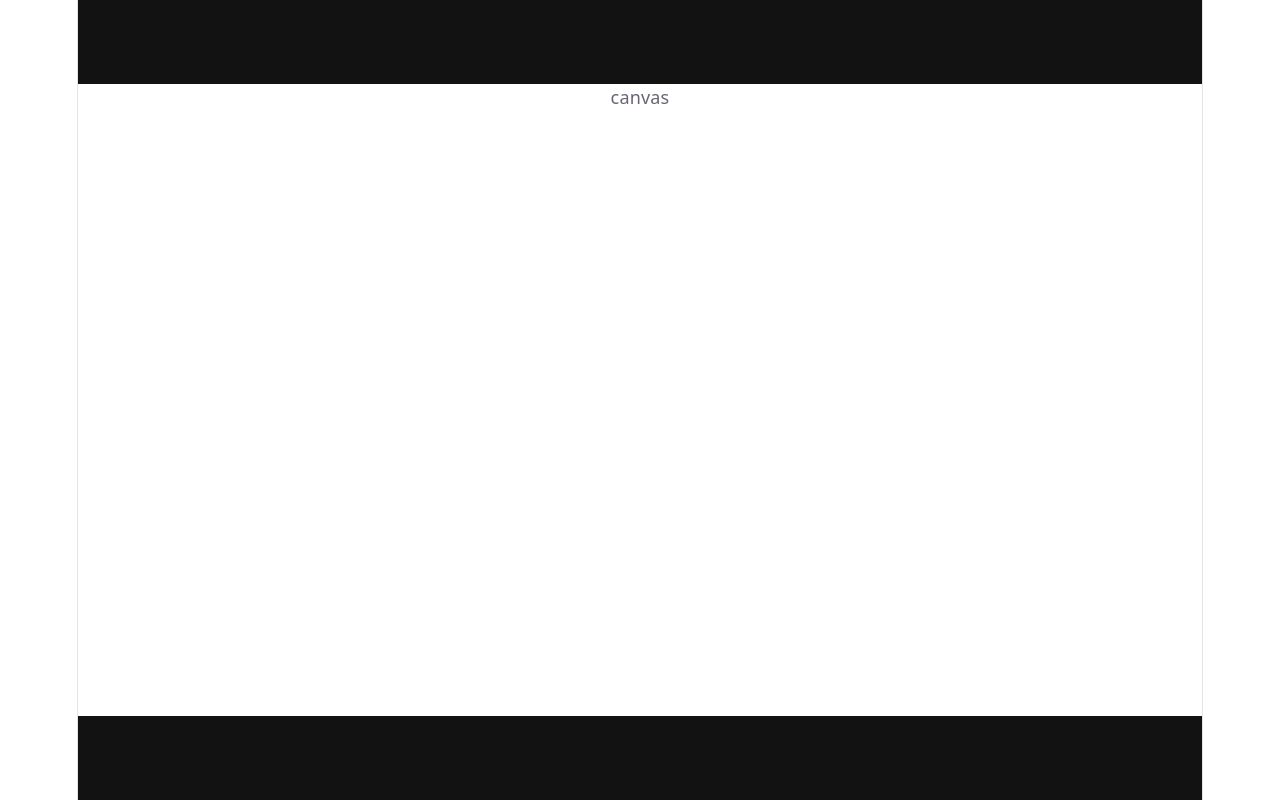
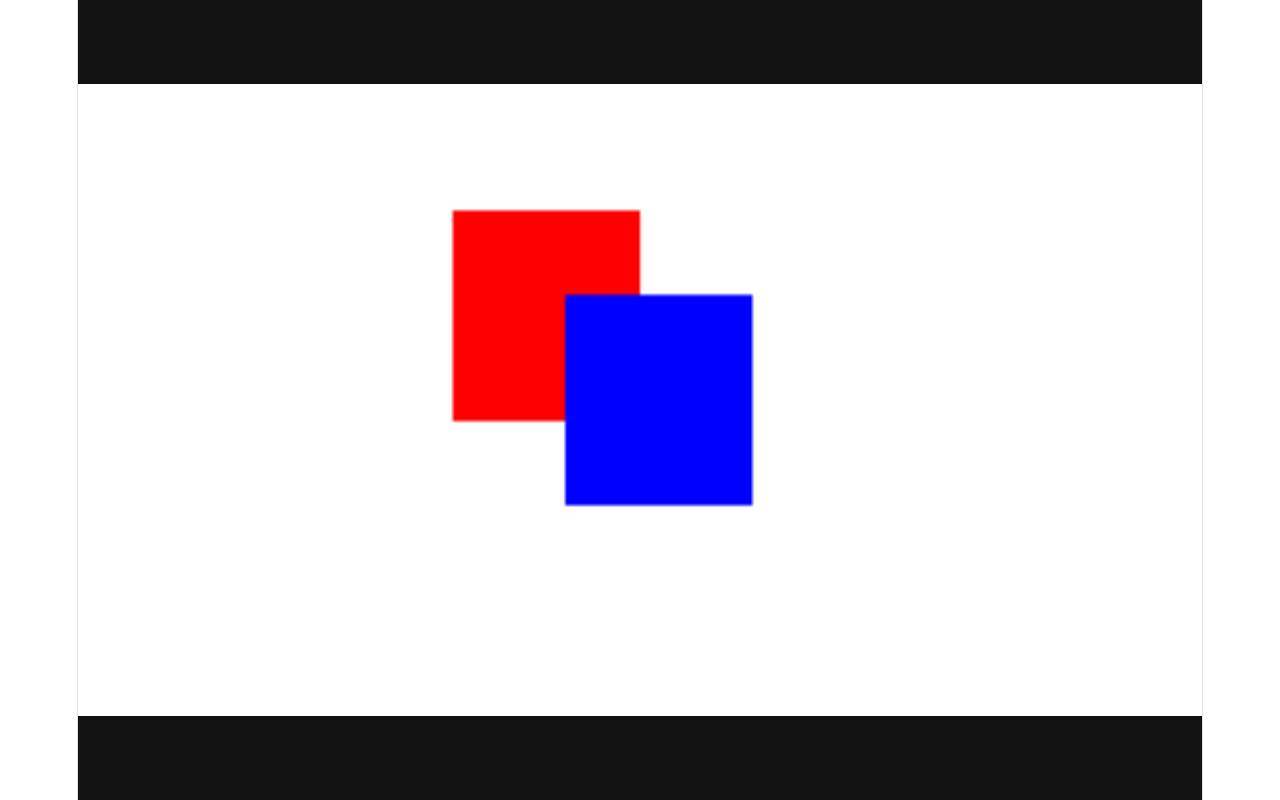
Before and after one commit to hyeonhb/canvas-whiteboard-lab, a React (Vite) app: page / in a window 1280 px wide. Built offline with nearby package versions, Linux system fonts and the light colour scheme.

Commit message:
feat: Canvas 컴포넌트를 실제 canvas 요소로 사용
-  도형 그릴 때도 Canvas API 사용(실제 DOM 요소 생성 x)

```diff
--- a/src/App.tsx
+++ b/src/App.tsx
@@ -1,11 +1,32 @@
+import { useState, useId } from 'react';
 import Canvas from './components/canvas/Canvas';
 import styles from './App.module.css'
 import clsx from 'clsx';
+import type {RectangleProps} from './types/shape';
 
 function App() {
+  const [shapes, setShapes] = useState<RectangleProps[]>([
+    {
+      id: useId(),
+      x: 100,
+      y: 30,
+      width: 50,
+      height: 50,
+      fill: 'red',
+    },
+    {
+      id: useId(),
+      x: 130,
+      y: 50,
+      width: 50,
+      height: 50,
+      fill: 'blue',
+    }
+  ]);
+
   return (
     <div className={clsx(styles.container, 'flex-center')}>
-      <Canvas></Canvas>
+      <Canvas shapes={shapes}></Canvas>
     </div>
   )
 }
--- a/src/components/canvas/Canvas.tsx
+++ b/src/components/canvas/Canvas.tsx
@@ -1,10 +1,49 @@
+import { useEffect, useId } from 'react';
 import styles from './Canvas.module.css';
-import clsx from 'clsx';
+// import clsx from 'clsx';
+import type { RectangleProps } from '../../types/shape';
 
-function Canvas() {
+function Canvas({
+  shapes,
+  ...rest
+}: {
+  shapes: RectangleProps[],
+}) {
+  const canvasId = useId();
+
+  useEffect(() => {
+    const canvas = document.getElementById(canvasId);
+    if (!(canvas instanceof HTMLCanvasElement)) {
+      return;
+    }
+
+    draw({
+      context: canvas.getContext('2d') as CanvasRenderingContext2D,
+      shapes,
+    });
+
+  }, [shapes, canvasId])
+
   return (
-    <div className={clsx(styles.container)}>canvas</div>
+    <canvas id={canvasId} className={styles.container} {...rest}>
+      캔버스 연습장입니다.
+    </canvas>
   )
 }
 
+function draw({
+  context,
+  shapes
+} : {
+  context: CanvasRenderingContext2D,
+  shapes: RectangleProps[],
+}) {
+  shapes.forEach(shape => {
+    const {fill, x, y, width, height} = shape;
+
+    context.fillStyle = fill;
+    context.fillRect(x, y, width, height);
+  });
+}
+
 export default Canvas;
--- /dev/null
+++ b/src/types/shape.ts
@@ -0,0 +1,8 @@
+export type RectangleProps = {
+  id: string;
+  x: number;
+  y: number;
+  width: number;
+  height: number;
+  fill: string;
+}
```
Also changed, not shown: src/components/rectangle/Rectangle.tsx (deleted, +0 -9 lines), src/components/rectangle/Rectangle.module.css (deleted).
